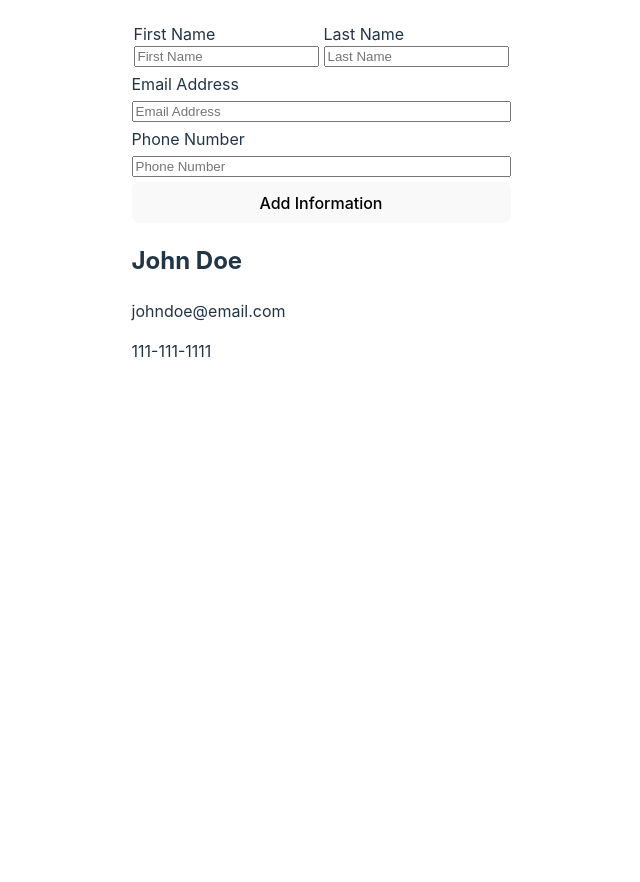
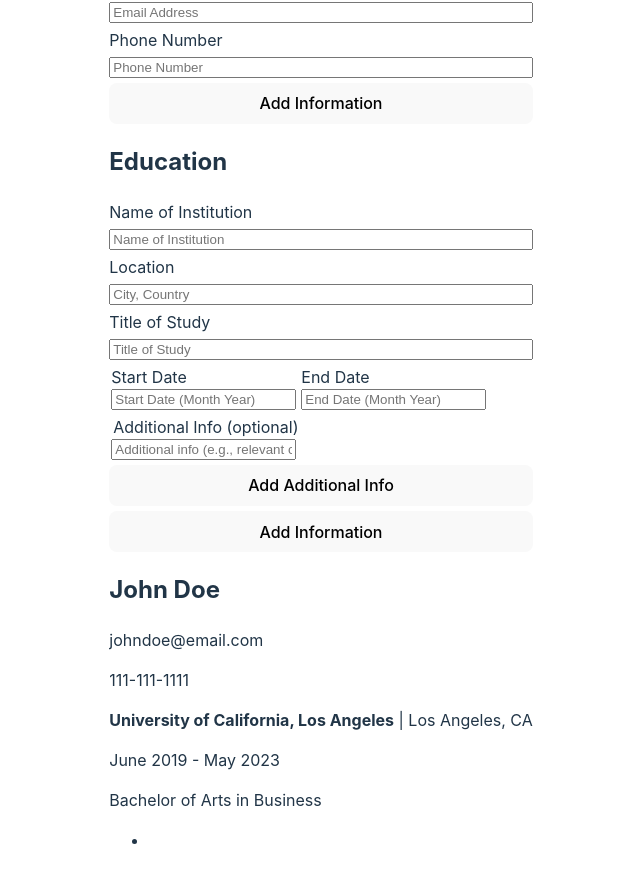
Before and after one commit to ajwjung/cv-application, a React (Vite) app: page / in a window 1280 px wide. Shown: the part 290-1172 px from the top of the page, without its empty margins (319-959 px from the left). Before the commit the page ends 800 px from the top, so only its background shows below. Built offline with nearby package versions, Linux system fonts and the light colour scheme.

Commit message:
feat: Add/edit education field

```diff
--- a/src/components/Education.jsx
+++ b/src/components/Education.jsx
@@ -1,8 +1,22 @@
 import "../styles/form.css"
+import { useState } from "react";
 
-function EducationFields() {
+function EducationFields({ handleSubmit, additionalInfo, handleAddEducationInput, submitButtonText }) {
+    function clearFormFields() {
+        const inputFields = document.querySelectorAll("#educationForm input")
+        inputFields.forEach(input => input.value = "");
+    }
+
     return (
-        <form className="educationForm" onSubmit={(e) => e.preventDefault()} action="#">
+        <form
+            id="educationForm"
+            action=""
+            onSubmit={(e) => {
+                e.preventDefault();
+                handleSubmit();
+                clearFormFields();
+            }}
+        >
             <label htmlFor="schoolName">Name of Institution</label>
             <input
                 type="text"
@@ -17,7 +31,8 @@ function EducationFields() {
                 name="location"
                 id="location"
                 placeholder="City, Country"
-                pattern="[A-Za-z -]+, [A-Za-z -]+"
+                pattern="[- A-Za-z]+, [- A-Za-z]+"
+                required
             />
             <label htmlFor="titleOfStudy">Title of Study</label>
             <input
@@ -29,29 +44,97 @@ function EducationFields() {
             />
             <fieldset>
                 <div className="start">
-                    <label htmlFor="startDate">Start Date (Month/Year)</label>
+                    <label htmlFor="startDate">Start Date</label>
                     <input
                         type="text"
                         name="startDate"
                         id="startDate"
-                        placeholder="Start Date"
+                        placeholder="Start Date (Month Year)"
                         required
                     />
                 </div>
                 <div className="end">
-                    <label htmlFor="endDate">End Date (Month/Year)</label>
+                    <label htmlFor="endDate">End Date</label>
                     <input
                         type="text"
                         name="endDate"
                         id="endDate"
-                        placeholder="End Date"
+                        placeholder="End Date (Month Year)"
                         required
                     />
                 </div>
             </fieldset>
-            <button type="submit">Add Education</button>
+            <fieldset>
+                <legend>Additional Info (optional)</legend>
+                {additionalInfo.length === 0
+                    ? <input
+                        type="text"
+                        name="additionalInfo"
+                        id="additionalInfo0"
+                        placeholder="Additional info (e.g., relevant coursework)"
+                    />
+                    : additionalInfo.map((infoField) => {
+                    return (
+                        <input
+                            type="text"
+                            name="additionalInfo"
+                            id={"additionalInfo" + infoField.id}
+                            key={infoField.id}
+                            placeholder="Additional info (e.g., relevant coursework)"
+                        />
+                    )
+                })}
+            </fieldset>
+            <button onClick={() => {handleAddEducationInput(); console.log("additional", additionalInfo)}} type="button">Add Additional Info</button>
+            <button type="submit">{submitButtonText}</button>
         </form>
     )
 }
 
-export default EducationFields;
+function EducationSection({ schoolName, location, titleOfStudy, startDate, endDate, additionalInfo, handleEdit }) {
+    const [buttonHoverStyle, setButtonHoverStyle] = useState({display: "none"});
+    const [sectionHoverStyle, setSectionHoverStyle] = useState({});
+
+    function handleMouseEnter() {
+        setButtonHoverStyle({display: "block"});
+        setSectionHoverStyle({opacity: "50%"})
+    }
+
+    function handleMouseLeave() {
+        setButtonHoverStyle({display: "none"});
+        setSectionHoverStyle({})
+    }
+
+    return (
+        <div
+            className="educationWrapper"
+            onMouseEnter={handleMouseEnter}
+            onMouseLeave={handleMouseLeave}
+        >
+            <section className="educationInfo" style={sectionHoverStyle} >
+                <div className="educationDetails">
+                    <p><b>{schoolName}</b> | {location}</p>
+                    <p>{startDate + " - " + endDate}</p>
+                </div>
+                <p>{titleOfStudy}</p>
+                <ul>
+                    {additionalInfo.map(info => {
+                        return (
+                            <li key={info.id}>{info.text}</li>
+                        )
+                    })}
+                </ul>
+            </section>
+            <button
+                style={buttonHoverStyle}
+                className="editInfo"
+                onClick={() => handleEdit()}
+                type="button"
+            >
+                Edit
+            </button>
+        </div>
+    )
+}
+
+export { EducationFields, EducationSection };
--- a/src/components/FormFields.jsx
+++ b/src/components/FormFields.jsx
@@ -1,7 +1,7 @@
 import { useState } from "react";
 import "../styles/App.css"
 import { GeneralFields, GeneralSection } from "./General.jsx"
-// import EducationFields from "./Education.jsx"
+import { EducationFields, EducationSection } from "./Education.jsx"
 // import ExperienceFields from "./Experience.jsx"
 // import ProjectFields from "./Projects.jsx"
 // import SkillsFields from "./Skills.jsx"
@@ -13,10 +13,20 @@ function FormFields() {
         email: "johndoe@email.com",
         phoneNumber: "111-111-1111",
     });
-
+    const [educationInfo, setEducationInfo] = useState({
+        schoolName: "University of California, Los Angeles",
+        location: "Los Angeles, CA",
+        titleOfStudy: "Bachelor of Arts in Business",
+        startDate: "June 2019",
+        endDate: "May 2023",
+        additionalInfo: [{
+            id: 0,
+            text: ""
+        }],
+    });
     const [submitButtonText, setSubmitButtonText] = useState("Add Information");
 
-    function handleSubmit() {
+    function handleGeneralSubmit() {
         const form = document.forms.generalForm;
         const formData = new FormData(form);
         const formValues = Object.fromEntries(formData);
@@ -25,8 +35,41 @@ function FormFields() {
         setSubmitButtonText("Add Information");
     }
 
-    function handleEdit() {
-        // grab all form inputs and put the state values back correctly
+    function handleEducationSubmit() {
+        const form = document.forms.educationForm;
+        const formData = new FormData(form);
+        const formValues = Object.fromEntries(formData);
+
+        setEducationInfo({...educationInfo, ...formValues,
+            additionalInfo: educationInfo.additionalInfo.map(info => {
+                if (info.id === educationInfo.additionalInfo.length - 1) {
+                    return {
+                        ...info,
+                        text: formValues.additionalInfo,
+                    }
+                } else {
+                    return info;
+                }
+            })
+        });
+
+        setSubmitButtonText("Add Information");
+        console.log("Form values:", formValues);
+        console.log("Submitted data:", educationInfo)
+    }
+
+    function handleAddEducationInput() {
+        setEducationInfo({...educationInfo,
+            additionalInfo: [...educationInfo.additionalInfo, {
+                id: educationInfo.additionalInfo.length,
+                text: ""
+            }]
+        })
+
+        console.log(educationInfo);
+    }
+
+    function handleGeneralEdit() {
         const allGeneralInputs = document.querySelectorAll("#generalForm input");
         allGeneralInputs.forEach(input => {
             if (input.id === "firstName") {
@@ -49,17 +92,56 @@ function FormFields() {
         setSubmitButtonText("Update Information");
     }
 
+    function handleEducationEdit() {
+        const allEducationInputs = document.querySelectorAll("#educationForm input");
+        allEducationInputs.forEach(input => {
+            if (input.id === "schoolName") {
+                input.value = educationInfo.schoolName;
+            }
+
+            if (input.id === "location") {
+                input.value = educationInfo.location;
+            }
+
+            if (input.id === "titleOfStudy") {
+                input.value = educationInfo.titleOfStudy;
+            }
+
+            if (input.id === "startDate") {
+                input.value = educationInfo.startDate;
+            }
+
+            if (input.id === "endDate") {
+                input.value = educationInfo.endDate;
+            }
+
+            educationInfo.additionalInfo.forEach(infoObj => {
+                if (input.id === "additionalInfo" + infoObj.id) {
+                    input.value = educationInfo.additionalInfo[infoObj.id].text;
+                }
+            })
+        })
+
+        setSubmitButtonText("Update Information");
+    }
+
+
     return (
         <>
             <h1>Form Fields</h1>
             <h2>General Information</h2>
             <GeneralFields
-                handleSubmit={handleSubmit}
+                handleSubmit={handleGeneralSubmit}
                 submitButtonText={submitButtonText}
             />
-            {/* <h2>Education</h2>
-            <EducationFields />
-            <h2>Work Experience</h2>
+            <h2>Education</h2>
+            <EducationFields
+                handleSubmit={handleEducationSubmit}
+                additionalInfo={educationInfo.additionalInfo}
+                handleAddEducationInput={handleAddEducationInput}
+                submitButtonText={submitButtonText}
+            />
+            {/* <h2>Work Experience</h2>
             <ExperienceFields />
             <h2>Projects (optional)</h2>
             <ProjectFields />
@@ -71,7 +153,16 @@ function FormFields() {
                 lastName={generalInfo.lastName}
                 email={generalInfo.email}
                 phoneNumber={generalInfo.phoneNumber}
-                handleEdit={handleEdit}
+                handleEdit={handleGeneralEdit}
+            />
+            <EducationSection
+                schoolName={educationInfo.schoolName}
+                location={educationInfo.location}
+                titleOfStudy={educationInfo.titleOfStudy}
+                startDate={educationInfo.startDate}
+                endDate={educationInfo.endDate}
+                additionalInfo={educationInfo.additionalInfo}
+                handleEdit={handleEducationEdit}
             />
         </>
     )
--- a/src/styles/form.css
+++ b/src/styles/form.css
@@ -38,6 +38,11 @@ fieldset {
 }
 
 /* Education */
+.educationWrapper {
+    position: relative;
+}
+
+/* Experience */
 .jobExperience {
     flex-direction: column;
 }
```
